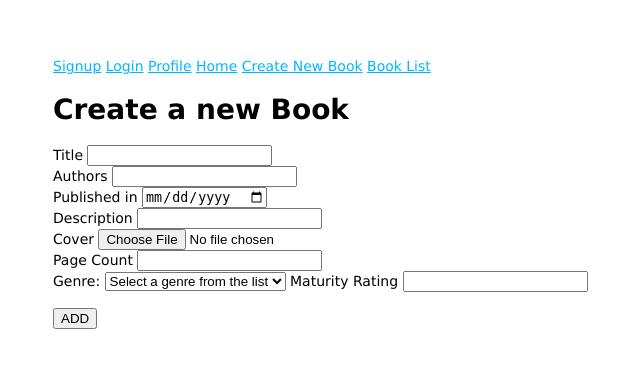
After one commit to aafmartins/boogle, a Node server app: page /books/new-book in a window 1280 px wide. The commit adds this page. Shown: the top 368 px of the page, without its empty margins (5-645 px from the left). Run offline with Node 20, Linux system fonts and the light colour scheme; tables that the repository leaves empty hold one stand-in row (values such as "Sample post"); some libraries are stand-ins or nearby versions.

Commit message:
Created book routes, created user-book views
Co-authored-by: monikageiger <monikageiger@users.noreply.github.com>
Co-authored-by: Theadejong <Theadejong@users.noreply.github.com>

```diff
--- a/app.js
+++ b/app.js
@@ -7,6 +7,7 @@ var indexRouter = require("./routes/index.routes");
 var usersRouter = require("./routes/users.routes");
 var authRouter = require("./routes/auth.routes");
 var bookApiRouter = require("./routes/bookApi.routes");
+var bookRouter = require("./routes/book.routes");
 
 var app = express();
 
@@ -17,7 +18,8 @@ require("./config/global")(app);
 app.use("/", indexRouter);
 app.use("/users", usersRouter);
 app.use("/", authRouter);
-app.use("/", bookApiRouter)
+app.use("/", bookApiRouter);
+app.use("/books", bookRouter);
 
 // catch 404 and forward to error handler
 app.use(function (req, res, next) {
--- a/models/User.model.js
+++ b/models/User.model.js
@@ -16,8 +16,10 @@ const userSchema = new Schema({
     required: true,
   },
   avatarUrl: String,
-  bookshelf: [{ type: Schema.Types.ObjectId, ref: "Book", default: [] }],
-  createdBooks: [{ type: Schema.Types.ObjectId, ref: "CreatedBooks", default: [] }]
+  // bookshelf: [{ type: Schema.Types.ObjectId, ref: "Book", default: [] }],
+  // createdBooks: [
+  //   { type: Schema.Types.ObjectId, ref: "CreatedBooks", default: [] },
+  // ],
 });
 
 const User = model("User", userSchema);
--- /dev/null
+++ b/routes/book.routes.js
@@ -0,0 +1,115 @@
+//1 import packages and User model
+const router = require("express").Router();
+const Book = require("../models/Book.model");
+// const User = require("../models/User.model");
+const fileUploader = require("../config/cloudinary");
+
+//CREATE NEW BOOK
+router.get("/new-book", (req, res) => {
+  Book.find()
+    .then((books) => {
+      res.render("pages/user-books/new-book", { books: books });
+    })
+    .catch((err) => console.log(err));
+});
+
+router.post("/new-book", fileUploader.single("bookPictureUrl"), (req, res) => {
+  const {
+    title,
+    authors,
+    publishedDate,
+    description,
+    pageCount,
+    categories,
+    maturityRating,
+  } = req.body;
+  const bookPictureUrl = req.file.path;
+
+  Book.create({
+    title,
+    authors,
+    publishedDate,
+    description,
+    pageCount,
+    categories,
+    maturityRating,
+    bookPictureUrl,
+  })
+    .then((newBook) => res.redirect("/books"))
+    .catch((err) => {
+      console.log(err);
+      res.redirect("/new-book");
+    });
+});
+
+//DELETE BOOKS
+router.get("/:id/delete", (req, res) => {
+  const id = req.params.id;
+  Book.findByIdAndDelete(id)
+    .then((deletedBook) => {
+      res.redirect("/books");
+    })
+    .catch((err) => console.log(err));
+});
+
+//EDIT BOOKS
+router.get("/:id/edit", (req, res) => {
+  const id = req.params.id;
+
+  Book.findById(id)
+    .then((book) => {
+      console.log(book);
+      res.render("pages/user-books/edit-book", { book });
+    })
+    .catch((err) => console.log(err));
+});
+
+router.post("/:id/edit", (req, res) => {
+  const id = req.params.id;
+  const {
+    title,
+    authors,
+    publishedDate,
+    description,
+    pageCount,
+    categories,
+    maturityRating,
+  } = req.body;
+  // const bookPictureUrl = req.file.path;
+
+  Book.findByIdAndUpdate(id, {
+    title,
+    authors,
+    publishedDate,
+    description,
+    pageCount,
+    categories,
+    maturityRating,
+  })
+    .then(() => {
+      res.redirect("/books");
+    })
+    .catch((err) => console.log(err));
+});
+
+//BOOK DETAILS
+router.get("/:id", (req, res) => {
+  const id = req.params.id;
+  Book.findById(id)
+    .then((book) => {
+      res.render("pages/user-books/book-details", { book: book });
+    })
+    .catch((err) => console.log(err));
+});
+
+//DISPLAY ALL BOOKS
+router.get("/", (req, res) => {
+  Book.find()
+    .then((books) => {
+      // console.log(books);
+      res.render("pages/user-books/book-list", { books });
+    })
+    .catch((err) => console.log(err));
+});
+
+module.exports = router;
--- a/views/layout.hbs
+++ b/views/layout.hbs
@@ -9,7 +9,8 @@
       <a href="/login">Login</a>
       <a href="users/profile">Profile</a>
       <a href="/">Home</a>
-      <a href=""></a>
+      <a href="/books/new-book">Create New Book</a>
+      <a href="/books">Book List</a>
     </nav>
     {{{body}}}
   </body>
--- a/views/pages/auth/signup.hbs
+++ b/views/pages/auth/signup.hbs
@@ -8,7 +8,7 @@
   <label for="password">Password:</label>
   <input type="password" name="password" id="password" required />
 
-  <label for="Avatar">Profile Picture:</label>
+  <label for="avatarUrl">Profile Picture:</label>
   <input type="file" name="avatarUrl" id="avatarUrl" />
 
   <button type="submit">Submit</button>
--- /dev/null
+++ b/views/pages/user-books/new-book.hbs
@@ -0,0 +1,55 @@
+<h1>Create a new Book</h1>
+
+<form action="/books/new-book" method="POST" enctype="multipart/form-data">
+
+  <label for="title">Title</label>
+  <input type="text" name="title" required />
+
+  <br />
+  <label for="authors">Authors</label>
+  <input type="text" name="authors" required />
+
+  <br />
+  <label for="publishedDate">Published in</label>
+  <input type="date" name="publishedDate" required />
+  <br />
+  <label for="description">Description</label>
+  <input type="text" name="description" required />
+  <br />
+
+  <label for="bookPictureUrl">Cover</label>
+  <input type="file" name="bookPictureUrl" id="bookPictureUrl" required />
+  <br />
+
+  <label for="pageCount">Page Count</label>
+  <input type="number" name="pageCount" required />
+  <br />
+
+  <label for="categories">Genre:</label>
+  <select name="categories" id="categories" required>
+    <option disable selected value="">Select a genre from the list</option>
+    <option value="adventure">Adventure</option>
+    <option value="art">Art</option>
+    <option value="bio">Biography</option>
+    <option value="children">Children</option>
+    <option value="crime">Crime</option>
+    <option value="drama">Drama</option>
+    <option value="fiction">Fiction</option>
+    <option value="history">History</option>
+    <option value="horror">Horror</option>
+    <option value="liter">Literature</option>
+    <option value="poetry">Poetry</option>
+    <option value="romance">Romance</option>
+    <option value="stor">Stories</option>
+    <option value="thriller">Thriller</option>
+    <option value="travel">Travel</option>
+  </select>
+
+  <label for="maturityRating">Maturity Rating</label>
+  <input type="text" name="maturityRating" required />
+  <br />
+
+  <br />
+  <button type="submit">ADD</button>
+
+</form>
```
Also changed, not shown: models/Book.model.js (added, +16 -0 lines), routes/bookApi.routes.js (+44 -39 lines), views/pages/user-books/book-details.hbs (added, +19 -0 lines), views/pages/user-books/book-list.hbs (added, +11 -0 lines), views/pages/user-books/edit-book.hbs (added, +29 -0 lines).
